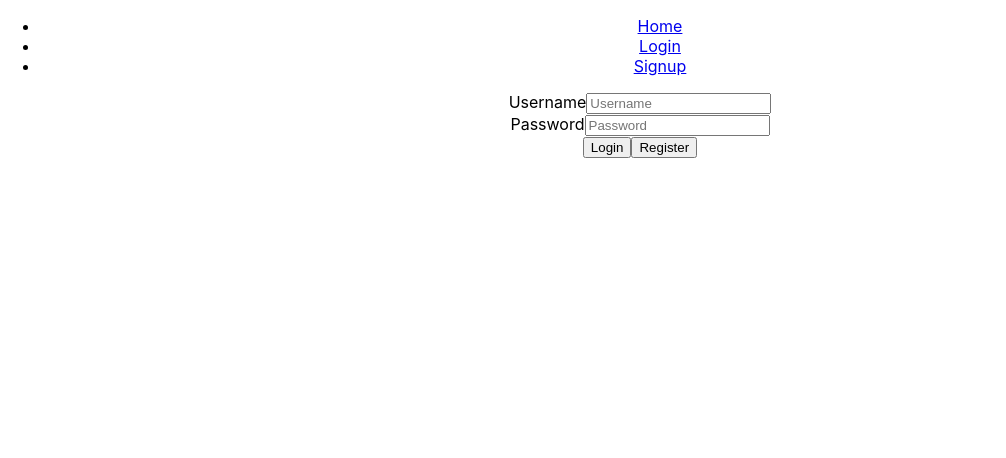
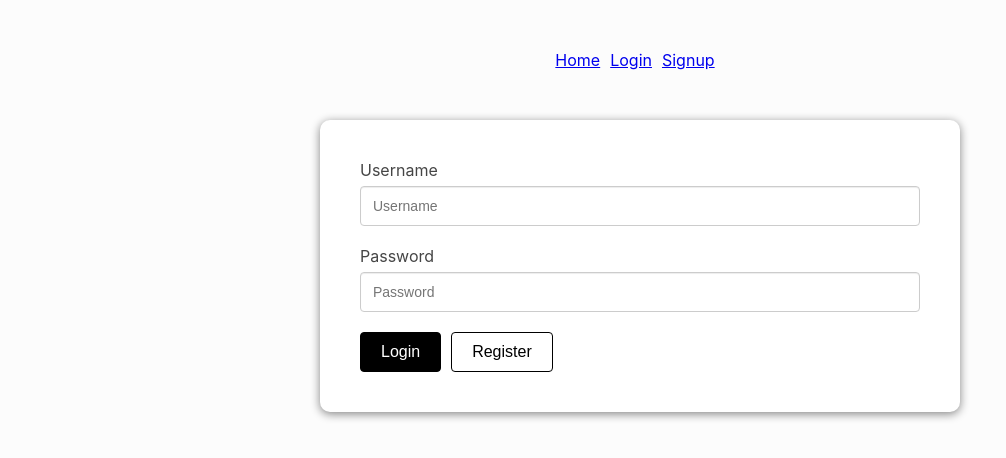
Before and after one commit to pesto-students/deep-dive-pras75299, a React (Create React App) app in the folder react-exercises/modal-react/: page /login in a window 1280 px wide. Shown: the top 458 px of the page, without its empty margins (0-1006 px from the left). Built offline with nearby package versions, Linux system fonts and the light colour scheme.

Commit message:
add css for login sign up forms

```diff
--- a/react-exercises/modal-react/src/App.css
+++ b/react-exercises/modal-react/src/App.css
@@ -1,38 +1,110 @@
+* {
+  box-sizing: border-box;
+  margin: 0px;
+  padding: 0px;
+}
 .App {
-  text-align: center;
+  background: #fcfcfc;
+  margin: 0 0 0 0;
+  padding: 50px 0 0 0;
+  height: 100vh;
 }
 
-.App-logo {
-  height: 40vmin;
-  pointer-events: none;
+.links {
+  width: 50%;
+  text-align: center;
+  margin: 0 auto;
+  list-style: none;
+  padding: 0px;
+}
+.links li {
+  display: inline-block;
+}
+.links li a {
+  font-size: 16px;
+  margin-right: 10px;
 }
 
-@media (prefers-reduced-motion: no-preference) {
-  .App-logo {
-    animation: App-logo-spin infinite 20s linear;
+.home-main {
+  width: 100%;
+  display: block;
+}
+
+.innerhome {
+  width: 50%;
+  margin: 50px auto 0 auto;
+  background-color: #fff;
+  color: #000;
+  border-radius: 10px;
+  padding: 40px;
+  box-shadow: rgb(131, 131, 131) 0 2px 10px;
+}
+
+.innerhome form .form-group {
+  margin-bottom: 20px;
+}
+
+.innerhome form .form-group label {
+  font-size: 16px;
+  margin-bottom: 6px;
+  color: #454545;
+  display: block;
+  text-align: left;
+}
+
+form .form-group .form-control {
+  display: block;
+  width: 100%;
+  height: 40px;
+  padding: 6px 12px;
+  font-size: 14px;
+  line-height: 1.42857143;
+  color: #555;
+  background-color: #fff;
+  background-image: none;
+  border: 1px solid #ccc;
+  border-radius: 4px;
+  -webkit-box-shadow: inset 0 1px 1px rgba(0, 0, 0, 0.075);
+  box-shadow: inset 0 1px 1px rgba(0, 0, 0, 0.075);
+  -webkit-transition: border-color ease-in-out 0.15s,
+    -webkit-box-shadow ease-in-out 0.15s;
+  -o-transition: border-color ease-in-out 0.15s, box-shadow ease-in-out 0.15s;
+  transition: border-color ease-in-out 0.15s, box-shadow ease-in-out 0.15s;
+}
+
+form .form-group .form-control:focus {
+  border-color: #66afe9;
+  outline: 0;
+  -webkit-box-shadow: inset 0 1px 1px rgba(0, 0, 0, 0.075),
+    0 0 8px rgba(102, 175, 233, 0.6);
+  box-shadow: inset 0 1px 1px rgba(0, 0, 0, 0.075),
+    0 0 8px rgba(102, 175, 233, 0.6);
+}
+
+button.btn {
+  font-size: 16px;
+  padding: 10px 20px;
+  border-radius: 4px;
+  margin-right: 10px;
+  cursor: pointer;
+}
+
+button.btn-primary {
+  background: #000;
+  color: #fff;
+  border: #000 solid 1px;
+}
+
+button.btn-default {
+  background: #fff;
+  color: #000;
+  border: #000 solid 1px;
+}
+
+@media (max-width: 768px) {
+  .innerhome {
+    width: 85%;
+    margin: 5% auto 2% auto;
+    padding: 15px;
   }
 }
-
-.App-header {
-  background-color: #282c34;
-  min-height: 100vh;
-  display: flex;
-  flex-direction: column;
-  align-items: center;
-  justify-content: center;
-  font-size: calc(10px + 2vmin);
-  color: white;
-}
-
-.App-link {
-  color: #61dafb;
-}
-
-@keyframes App-logo-spin {
-  from {
-    transform: rotate(0deg);
-  }
-  to {
-    transform: rotate(360deg);
-  }
-}
```
